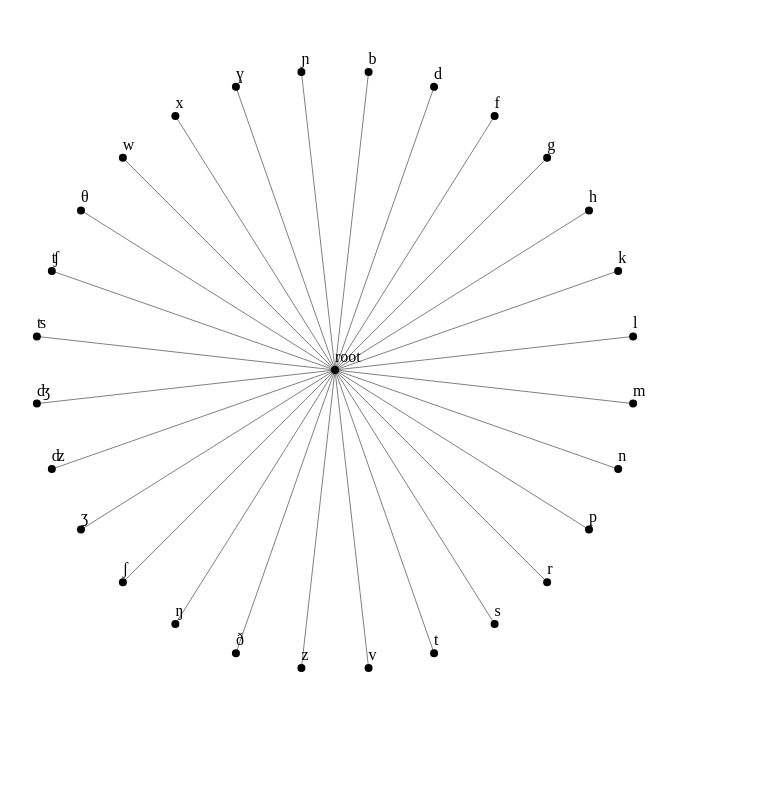
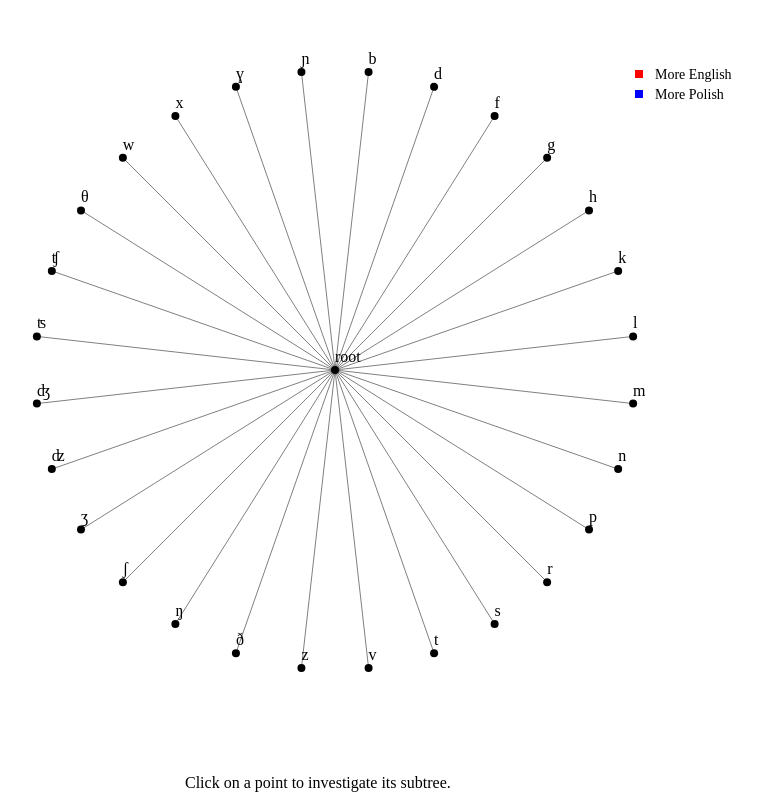
Before and after one commit to rscharff23/Consonant-Cluster-Analysis, a plain HTML site: page index.html in a window 1280 px wide. Shown: the part 1825-2625 px from the top of the page, without its empty margins (73-836 px from the left). Drawn offline with nearby package versions, Linux system fonts and the light colour scheme.

Commit message:
plots finalized

```diff
--- a/index.html
+++ b/index.html
@@ -75,6 +75,13 @@
 
 
         <svg id="tree_plot" width="800" height="800"></svg> <!--plot frame-->
+        <br>
+
+        <div style="display:flex;">
+            <span style = "width:250px;"></span>
+            <span>Click on a point to investigate its subtree.</span>
+        </div>
+
 
         <script src="script.js"></script>
     </body>
--- a/script.js
+++ b/script.js
@@ -388,7 +388,17 @@ d3.csv("merged_clusters.csv", function(d) {
         nodes.append("text")
             .attr("dy", -8) //put cluster text 8 px above the node
             .text(d => d.data.name)
+
+        //legend
+        svg3.append("rect").attr("x",300).attr("y",-300).attr("r", 4)
+            .style("fill", "red").attr("width",8).attr("height",8)
+        svg3.append("text").attr("x",320).attr("y",-291).text("More English").style("font-size", "14px")
+
+        svg3.append("rect").attr("x",300).attr("y",-280).attr("r", 4)
+            .style("fill", "blue").attr("width",8).attr("height",8)
+        svg3.append("text").attr("x",320).attr("y",-271).text("More Polish").style("font-size", "14px")
     }
+
 
     render(treeData) //render tree the first time
 })
```
